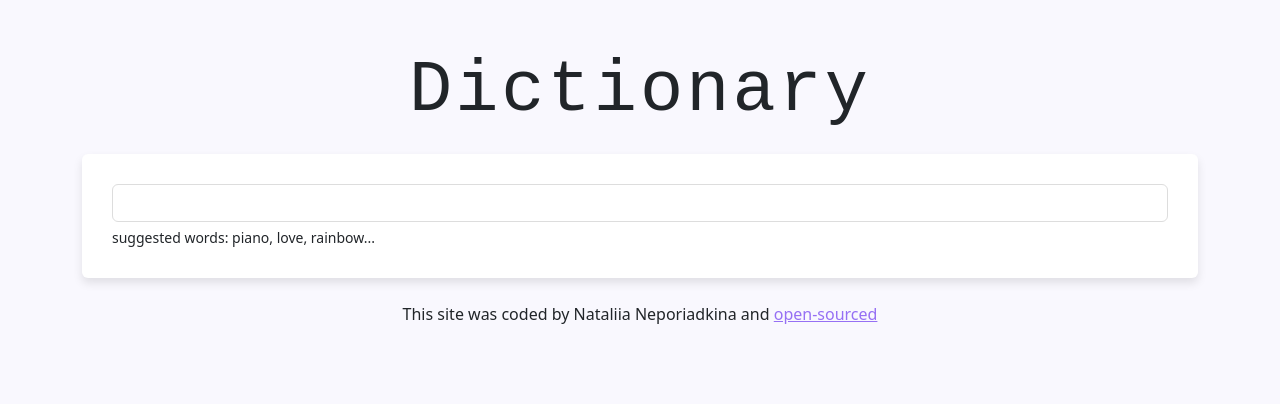
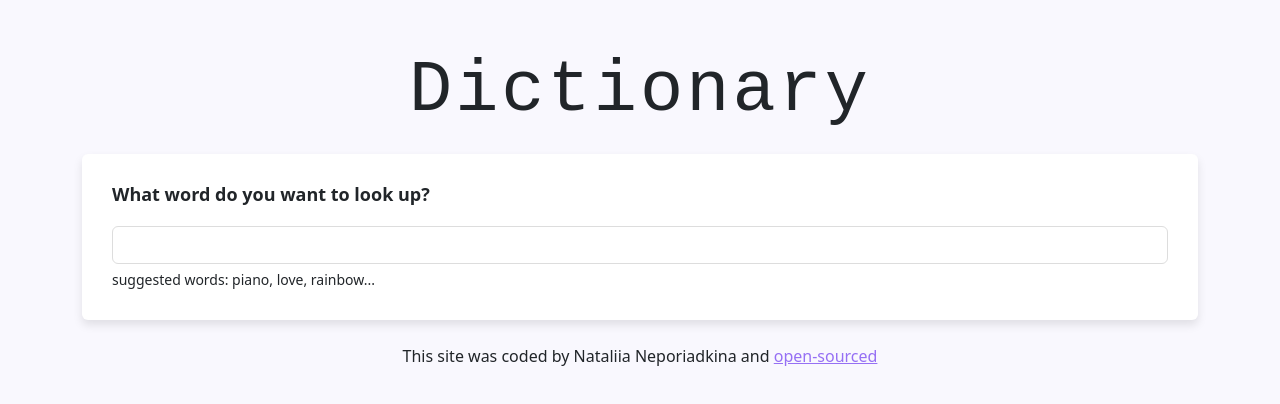
Before and after one commit to natalinep/dictionary-project, a React (Create React App) app: page / in a window 1280 px wide. Shown: the top 404 px of the page. Built offline with nearby package versions, Linux system fonts and the light colour scheme.

Commit message:
added more css

```diff
--- a/src/Dictionary.css
+++ b/src/Dictionary.css
@@ -10,6 +10,12 @@
   font-size: 72px;
   letter-spacing: 3px;
   font-family: monospace;
+}
+
+.Dictionary h2 {
+  font-size: 18px;
+  font-weight: bold;
+  margin-bottom: 20px;
 }
 
 .Dictionary input {
@@ -59,6 +65,7 @@
 .Example {
   color: #70757a;
   font-style: italic;
+  margin-top: 10px;
 }
 
 .Synonyms {
@@ -74,5 +81,6 @@ ul {
 .Synonyms li {
   font-size: 13px;
   display: inline-block;
-  padding-right: 15px;
+  padding-right: 10px;
+  line-height: 1;
 }
--- a/src/Dictionary.js
+++ b/src/Dictionary.js
@@ -22,6 +22,7 @@ export default function Dictionary() {
       <h1 className="text-center mt-5 ">Dictionary</h1>
       <section>
         <form onSubmit={search}>
+          <h2>What word do you want to look up?</h2>
           <input
             type="search"
             plaseholder="Search a word..."
```
